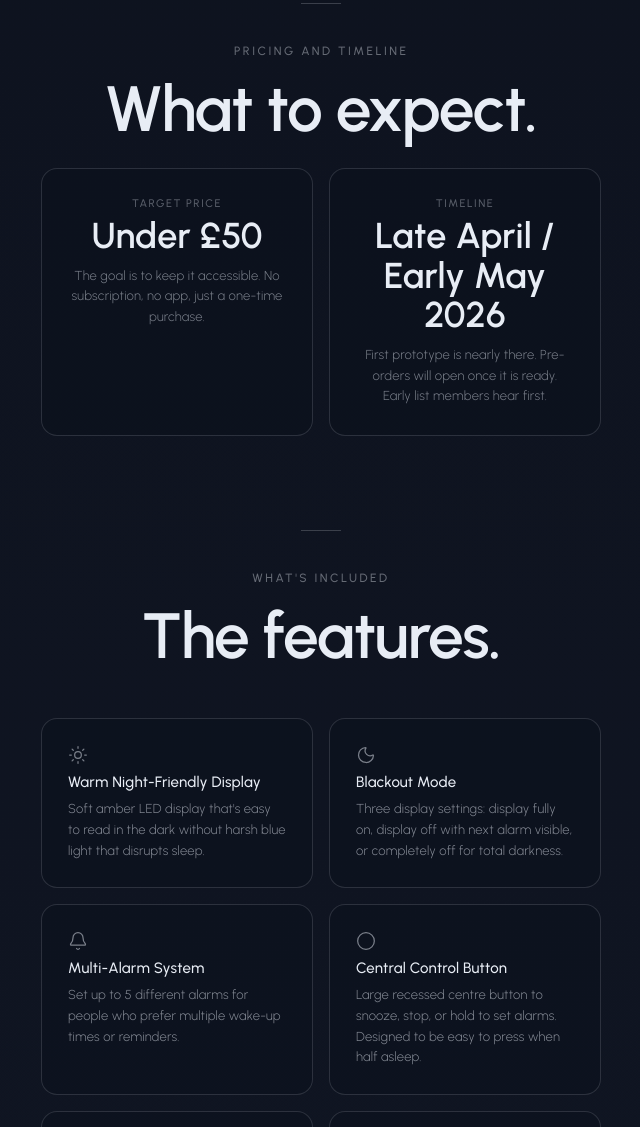
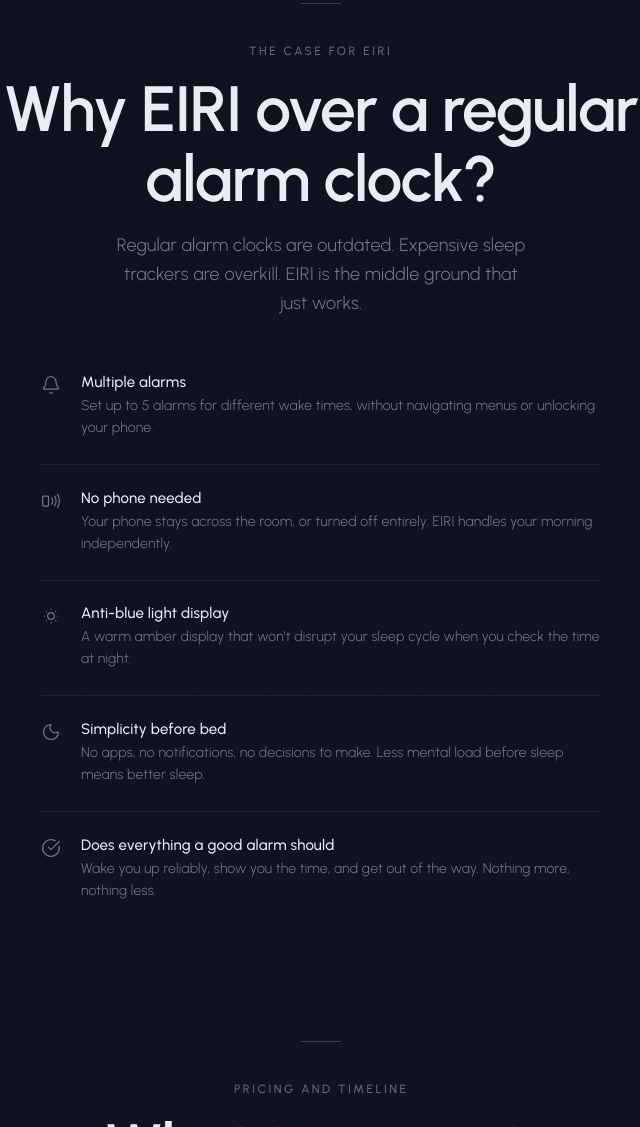
Before and after one commit to growth-pilot/eiri-site, a plain HTML site: page index.html in a window 1280 px wide. Shown: the part 3305-4432 px from the top of the page, without its empty margins (319-959 px from the left). Drawn offline with nearby package versions, Linux system fonts and the light colour scheme; no server answers.

Commit message:
add 'Why EIRI' comparison section with feature list
Co-Authored-By: Claude Sonnet 4.6 <noreply@anthropic.com>

```diff
--- a/index.html
+++ b/index.html
@@ -77,6 +77,51 @@
           <h2 class="vision-title fade-in">Bringing it to life.</h2>
           <p class="vision-sub fade-in">I was never going to draw the best prototype.<br/>So I used AI to generate how it'll roughly look.</p>
           <img class="vision-img fade-in" src="images/EIRIALARM.png" alt="EIRI AI prototype" loading="lazy" decoding="async" />
+        </div>
+
+        <!-- WHY EIRI -->
+        <div class="vision">
+          <div class="vision-divider fade-in"></div>
+          <p class="vision-eyebrow fade-in">The case for EIRI</p>
+          <h2 class="vision-title fade-in">Why EIRI over a regular<br/>alarm clock?</h2>
+          <p class="vision-sub fade-in">Regular alarm clocks are outdated. Expensive sleep trackers are overkill. EIRI is the middle ground that just works.</p>
+          <div class="why-list">
+            <div class="why-item fade-in">
+              <i data-lucide="bell"></i>
+              <div>
+                <p class="why-title">Multiple alarms</p>
+                <p class="why-desc">Set up to 5 alarms for different wake times, without navigating menus or unlocking your phone.</p>
+              </div>
+            </div>
+            <div class="why-item fade-in">
+              <i data-lucide="smartphone-nfc"></i>
+              <div>
+                <p class="why-title">No phone needed</p>
+                <p class="why-desc">Your phone stays across the room, or turned off entirely. EIRI handles your morning independently.</p>
+              </div>
+            </div>
+            <div class="why-item fade-in">
+              <i data-lucide="sun-dim"></i>
+              <div>
+                <p class="why-title">Anti-blue light display</p>
+                <p class="why-desc">A warm amber display that won't disrupt your sleep cycle when you check the time at night.</p>
+              </div>
+            </div>
+            <div class="why-item fade-in">
+              <i data-lucide="moon"></i>
+              <div>
+                <p class="why-title">Simplicity before bed</p>
+                <p class="why-desc">No apps, no notifications, no decisions to make. Less mental load before sleep means better sleep.</p>
+              </div>
+            </div>
+            <div class="why-item fade-in">
+              <i data-lucide="check-circle"></i>
+              <div>
+                <p class="why-title">Does everything a good alarm should</p>
+                <p class="why-desc">Wake you up reliably, show you the time, and get out of the way. Nothing more, nothing less.</p>
+              </div>
+            </div>
+          </div>
         </div>
 
         <!-- PRICE + TIMELINE -->
--- a/styles.css
+++ b/styles.css
@@ -557,6 +557,53 @@ main{ min-height: 100vh; }
   color: var(--text);
 }
 
+/* Why list */
+.why-list {
+  display: flex;
+  flex-direction: column;
+  gap: 0;
+  width: 100%;
+  max-width: 560px;
+  margin-top: 16px;
+  text-align: left;
+}
+
+.why-item {
+  display: flex;
+  align-items: flex-start;
+  gap: 20px;
+  padding: 24px 0;
+  border-bottom: 1px solid rgba(232,237,245,0.07);
+}
+
+.why-item:last-child {
+  border-bottom: none;
+}
+
+.why-item i, .why-item svg {
+  width: 20px;
+  height: 20px;
+  min-width: 20px;
+  color: rgba(232,237,245,0.45);
+  margin-top: 2px;
+  stroke-width: 1.5;
+}
+
+.why-title {
+  margin: 0 0 4px;
+  font-size: 15px;
+  font-weight: 500;
+  color: var(--text);
+}
+
+.why-desc {
+  margin: 0;
+  font-size: 14px;
+  font-weight: 300;
+  color: rgba(232,237,245,0.5);
+  line-height: 1.6;
+}
+
 /* Badge */
 .badge {
   display: inline-block;
```
